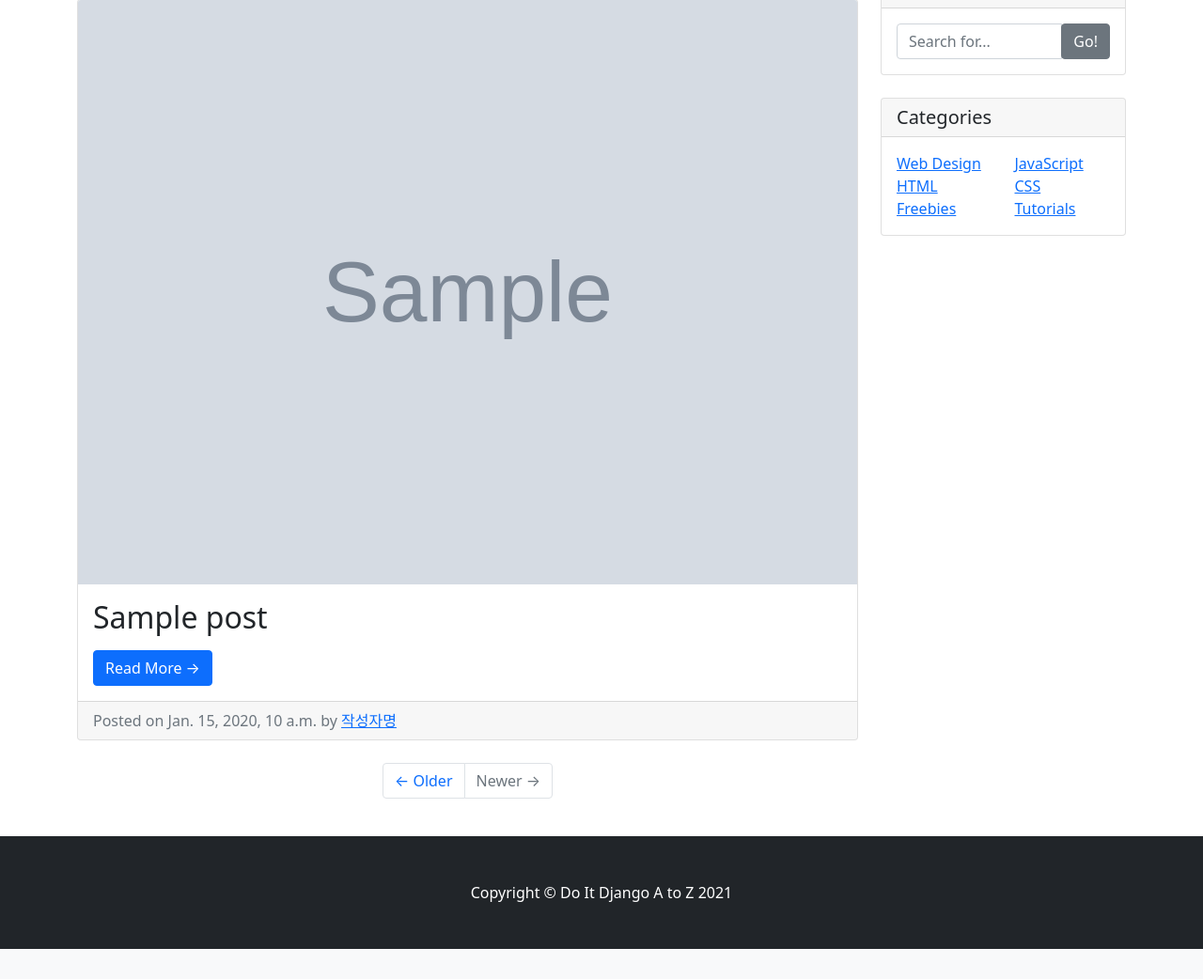
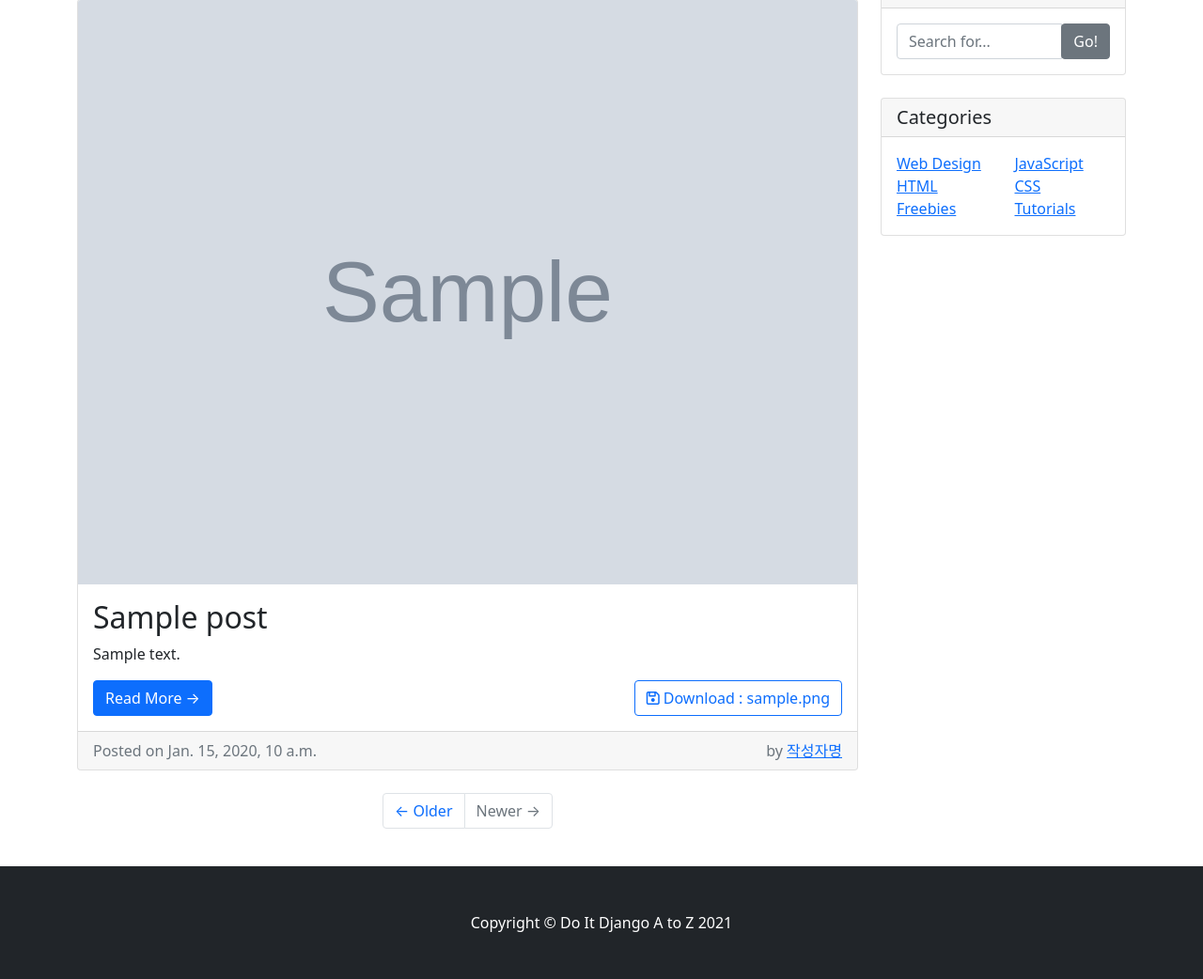
Before and after one commit to Lim-SW/doit_django, a Django app: page /blog/ in a window 1280 px wide. Shown: the part 129-1171 px from the top of the page at 94% size. Before the commit the page ends 1139 px from the top, so only its background shows below. Run offline with Django 4.2, Linux system fonts and the light colour scheme; tables that the repository leaves empty hold one stand-in row (values such as "Sample post"); grey boxes marked "Sample" are stand-in pictures; some libraries are stand-ins or nearby versions.

Commit message:
파일다운로드기능 까지 추가

```diff
--- a/blog/models.py
+++ b/blog/models.py
@@ -1,3 +1,5 @@
+import os.path
+
 from django.db import models
 
 class Post(models.Model):
@@ -5,6 +7,8 @@ class Post(models.Model):
     content = models.TextField()
 
     head_image = models.ImageField(upload_to='blog/images/%y/%m/%d/', blank=True)
+    file_upload = models.FileField(upload_to='blog/files/%y/%m/%d/', blank=True)
+
     created_at = models.DateTimeField(auto_now_add=True)
     updated_at = models.DateTimeField(auto_now=True)
 
@@ -15,3 +19,9 @@ class Post(models.Model):
 
     def get_absolute_url(self):
         return f'/blog/{self.pk}/'
+
+    def get_file_name(self):
+        return os.path.basename(self.file_upload.name)
+
+    def get_file_ext(self):
+        return self.get_file_name().split('.')[-1]
--- a/blog/templates/blog/post_list.html
+++ b/blog/templates/blog/post_list.html
@@ -89,15 +89,24 @@
                 {% for p in post_list %}
                 <!-- Blog Post -->
                 <div class="card mb-4">
-                    <img class="card-img-top" src="{{ p.head_image.url }}" alt="Card image cap">
+                    {% if p.head_image %}
+                        <img class="card-img-top" src="{{ p.head_image.url }}" alt="Card image cap">
+                    {% else %}
+                        <!--<img class="card-img-top" src="/static/img/no_image.png" alt="Card image cap">-->
+                        <img class="card-img-top" src="https://picsum.photos/seed/{{ p.id }}/800/600" alt="random">
+                    {% endif %}
                     <div class="card-body">
                         <h2 class="card-title">{{ p.title }}</h2>
-                        <p class="card-text">{{ p.contents }}</p>
+                        <p class="card-text">{{ p.content }}</p>
                         <a href="{{ p.get_absolute_url }}" class="btn btn-primary">Read More &rarr;</a>
+                        {% if p.file_upload %}
+                            <div style='float: right;'><a href="{{ post.file_upload.url }}">
+                                <button type="button" class="btn btn-outline-primary"><i class="far fa-save"></i> Download : {{ p.get_file_name }}</button></a></div>
+                        {% endif %}
                     </div>
                     <div class="card-footer text-muted">
-                        Posted on {{ p.created_at }} by
-                        <a href="#">작성자명</a>
+                        Posted on {{ p.created_at }} <div style='float: right;'>by
+                        <a href="#">작성자명</a></div>
                     </div>
                 </div>
                 {% endfor %}
```
Also changed, not shown: blog/templates/blog/post_detail.html (+11 -0 lines), README.md, blog/static/img/no_image.png (added).
